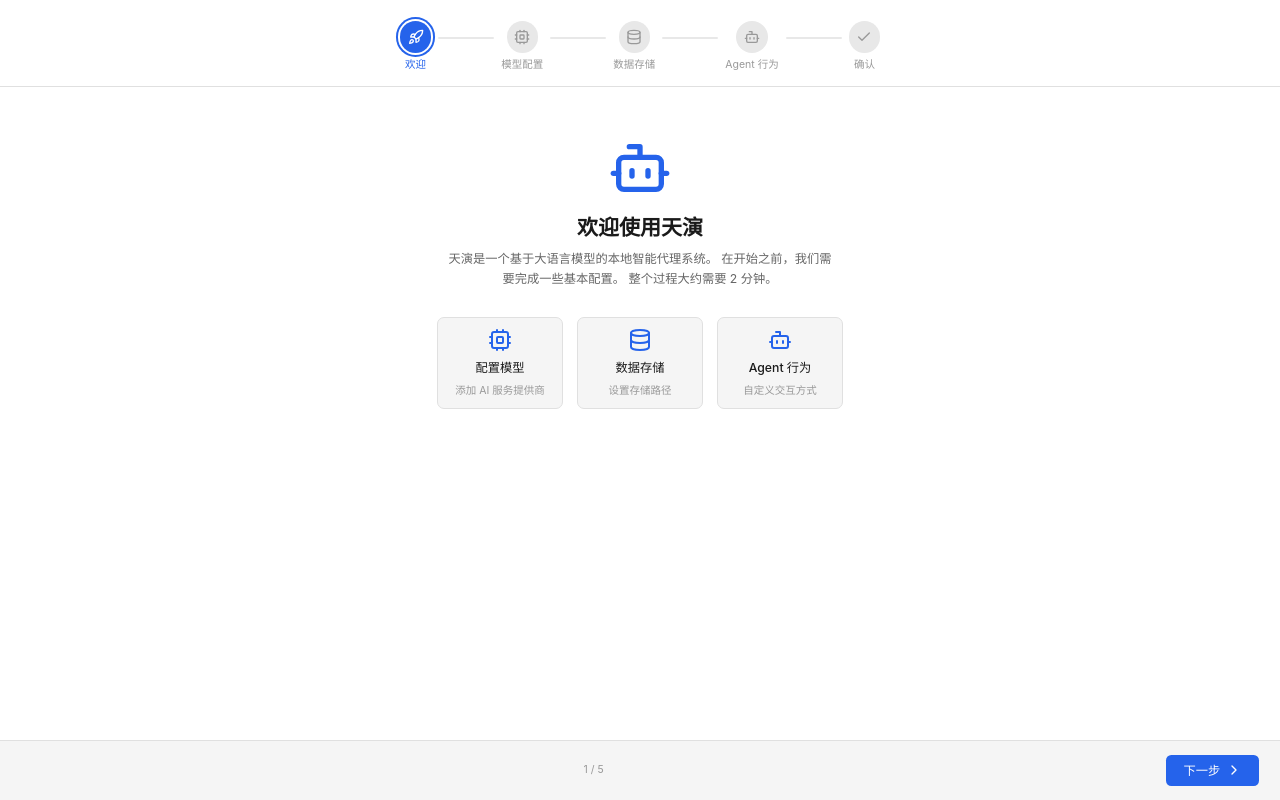
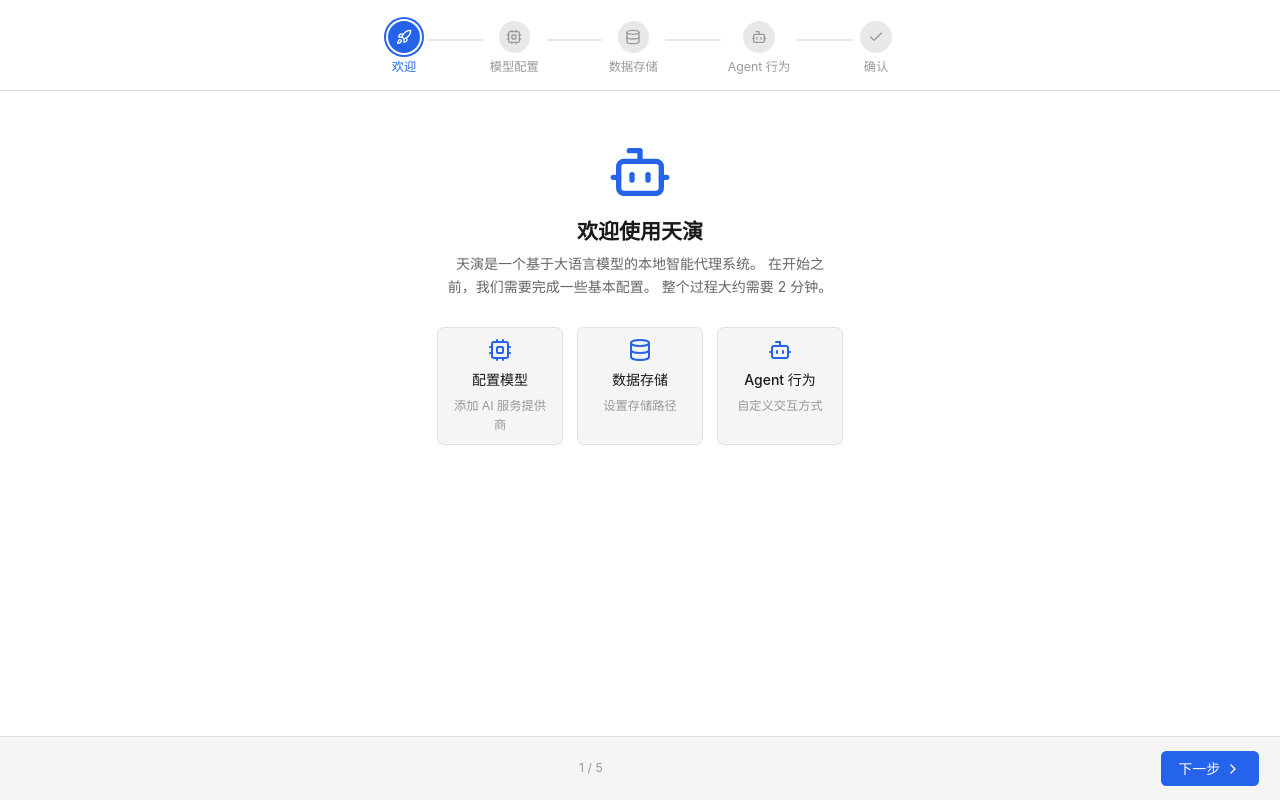
Before and after one commit to andrelive/tianyan, a React (Vite) app in the folder gui-vite/: page / in a window 1280 px wide. Built offline with nearby package versions, Linux system fonts and the light colour scheme; no server answers.

Commit message:
style(gui): bump non-title font sizes one step via tailwind override

```diff
--- a/gui-vite/tailwind.config.ts
+++ b/gui-vite/tailwind.config.ts
@@ -12,6 +12,13 @@ export default {
           light: '#eff6ff',
         },
       },
+      // 非标题字体整体上调一号：text-xs 0.75→0.875rem、text-sm 0.875→1rem。
+      // text-base/text-lg 保持默认——对话历史正文（text-lg）与二级栏目
+      // 标题（text-lg = 1.125rem）不受影响。
+      fontSize: {
+        xs: '0.875rem',
+        sm: '1rem',
+      },
     },
   },
   plugins: [],
```
